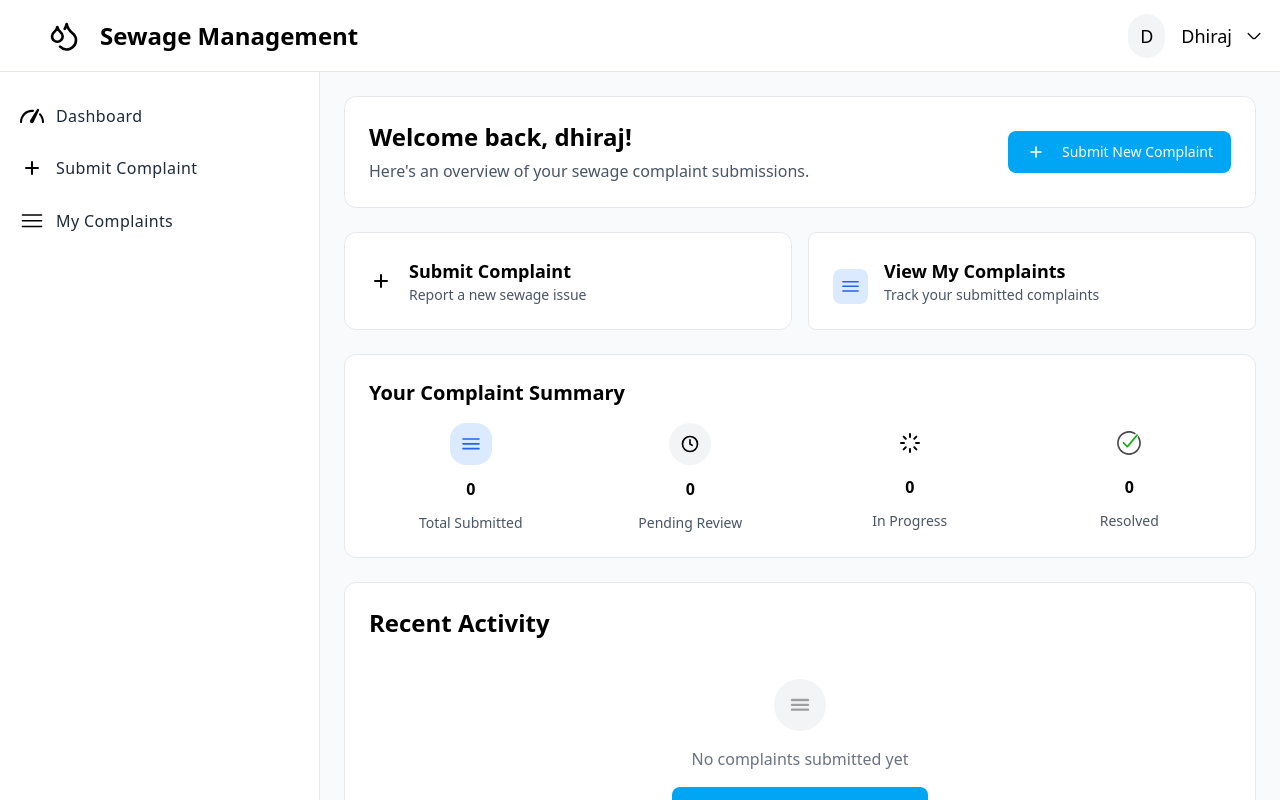
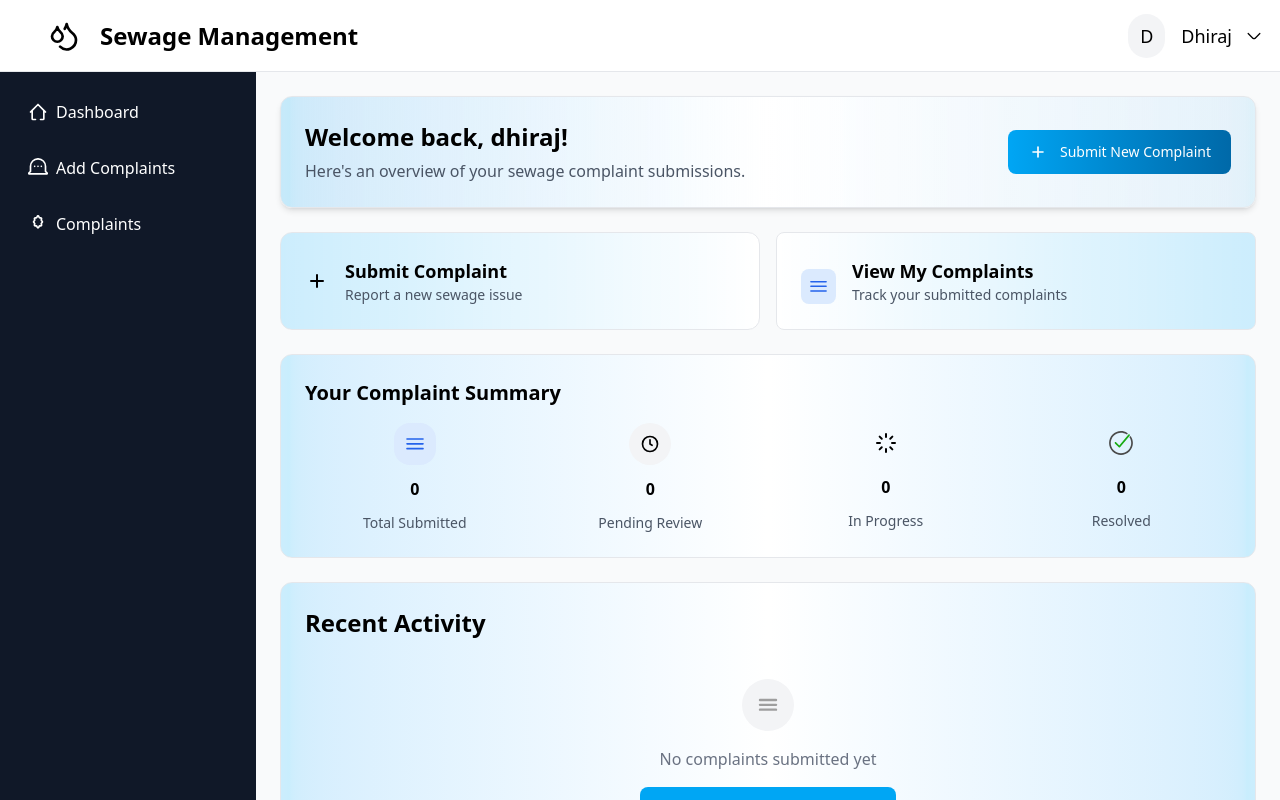
Before and after one commit to Dhiraj10t/Sewage-Management, a React (Vite) app in the folder frontend/: page /user in a window 1280 px wide. Built offline with nearby package versions, Linux system fonts and the light colour scheme; sample sign-in values are in the browser's storage.

Commit message:
style changed

```diff
--- a/frontend/src/components/Sidebar.jsx
+++ b/frontend/src/components/Sidebar.jsx
@@ -1,50 +1,73 @@
-import React from 'react'
-import { useState } from 'react'
-import { Link } from 'react-router-dom'
+import React from "react";
+import { Link } from "react-router-dom";
 
 const Sidebar = () => {
-    const [show, setShow] = useState(false)
-    return (
-        <aside className='sm:border-r-[1.5px] not-sm:absolute w-[25%] mt-17 not-sm:mt-18 not-sm:w-[100%] sm:bg-white sm:border-gray-200'>
-            <div onClick={() => setShow(!show)} className='sm:hidden not-sm:fixed top-[25px] z-10 left-3 w-[8-vw]'>
-                {show?<svg xmlns="http://www.w3.org/2000/svg" fill="#000000" width="16px" height="16px" viewBox="0 0 16 16">
-                    <path d="M0 14.545L1.455 16 8 9.455 14.545 16 16 14.545 9.455 8 16 1.455 14.545 0 8 6.545 1.455 0 0 1.455 6.545 8z" fill-rule="evenodd" /></svg>:<svg xmlns="http://www.w3.org/2000/svg" width="20px" height="20px" viewBox="-0.5 0 25 25" fill-rule="none"><path d="M2 12.32H22" stroke="#000000" stroke-width="3" stroke-linecap="round" stroke-linejoin="round"></path><path d="M2 18.32H22" stroke="#000000" stroke-width="3" stroke-linecap="round" stroke-linejoin="round"></path><path d="M2 6.32001H22" stroke="#000000" stroke-width="3" stroke-linecap="round" stroke-linejoin="round"></path></svg>
-                }
-            </div>
-            <nav className={`fixed mt-6 not-sm:mt-0 not-sm:text-sm sm:w-[25%] not-sm:w-[60%] transition-all ease-in-out duration-600 md:translate-x-0 ${show ? "translate-x-0" : "-translate-x-200"} not-sm:h-screen not-sm:bg-white`}>
-                <ul className="space-y-1">
-                    <li>
-                        <Link to="/user" className="flex items-center gap-1 px-4 py-3 text-gray-800 mx-1 hover:bg-gray-200 rounded-xl">
-                            <span className='not-sm:h-5 not-sm:w-5'><svg xmlns="http://www.w3.org/2000/svg" xmlns:xlink="http://www.w3.org/1999/xlink" fill="#000000" version="1.1" id="Layer_1" width="24px" height="24px" viewBox="0 0 92 92" enable-background="new 0 0 92 92" xml:space="preserve">
-                                <path id="XMLID_1594_" d="M72.8,24.9L53.4,66.7c-1.7,4.3-4.7,6.8-8,6.8c-2.7,0-5-1.4-6.3-3.6c-1.4-2.6-1.3-5.8,0.4-8.5v0l25.4-40.7  c1.3-2,3.9-2.7,6-1.6C73,20.2,73.8,22.7,72.8,24.9z M79.6,37c-1.5-1.6-4-1.7-5.7-0.2c-1.6,1.5-1.7,4-0.2,5.7  C80.3,49.7,84,59.1,84,69c0,2.2,1.8,4,4,4s4-1.8,4-4C92,57.1,87.6,45.7,79.6,37z M49.2,30.4c2.2,0.2,4.1-1.4,4.3-3.6  c0.2-2.2-1.4-4.1-3.6-4.3c-1.3-0.1-2.6-0.2-3.9-0.2c-25.4,0-46,21-46,46.8c0,2.2,1.8,4,4,4s4-1.8,4-4c0-21.4,17-38.8,38-38.8  C47.1,30.2,48.2,30.3,49.2,30.4z" />
-                            </svg></span>
-                            <span className="ml-2 font-medium tracking-wide">Dashboard</span>
-                        </Link>
-                    </li>
-                    <li>
-                        <Link to="/addComplaint" className="flex items-center gap-1 px-4 py-3 mx-1 text-gray-800 hover:bg-gray-200 rounded-xl">
-                            <span className='not-sm:h-5 not-sm:w-5'><svg xmlns="http://www.w3.org/2000/svg" width="24px" height="24px" viewBox="0 0 24 24" fill="none">
-                                <g id="Edit / Add_Plus">
-                                    <path id="Vector" d="M6 12H12M12 12H18M12 12V18M12 12V6" stroke="#000000" stroke-width="2" stroke-linecap="round" stroke-linejoin="round" />
-                                </g>
-                            </svg></span>
-                            <span className="ml-2 font-medium tracking-wide">Submit Complaint</span>
-                        </Link>
-                    </li>
-                    <li>
-                        <Link to="/myComplaint" className="flex items-center gap-1 px-4 py-3 mx-1 text-gray-800 hover:bg-gray-200 rounded-xl">
-                            <span className='mt-[1px] not-sm:h-5 not-sm:w-5'><svg xmlns="http://www.w3.org/2000/svg" width="24px" height="24px" viewBox="-0.5 0 25 25" fill="none">
-                                <path d="M2 12.32H22" stroke="#000000" stroke-width="1.5" stroke-linecap="round" stroke-linejoin="round" />
-                                <path d="M2 18.32H22" stroke="#000000" stroke-width="1.5" stroke-linecap="round" stroke-linejoin="round" />
-                                <path d="M2 6.32001H22" stroke="#000000" stroke-width="1.5" stroke-linecap="round" stroke-linejoin="round" />
-                            </svg></span>
-                            <span className="ml-2 font-medium tracking-wide">My Complaints</span>
-                        </Link>
-                    </li>
-                </ul>
-            </nav>
-        </aside>
-    )
-}
+  return (
+    <div className="w-[20%] h-screen bg-gray-900 text-white flex flex-col py-6 px-3">
+      {/* Sidebar Header */}
+      <h1 className="text-2xl font-bold mb-8 px-2">My App</h1>
 
-export default Sidebar
+      {/* Navigation Links */}
+      <nav className="flex flex-col gap-2">
+        {/* Dashboard */}
+        <Link
+          to="/user"
+          className="relative overflow-hidden flex items-center gap-2 px-4 py-3 rounded-lg group"
+        >
+          <span className="absolute left-0 top-0 h-full w-0 bg-gradient-to-r from-cyan-500 to-blue-500 transition-all duration-300 group-hover:w-full"></span>
+          <svg
+            className="relative z-10 w-5 h-5"
+            xmlns="http://www.w3.org/2000/svg"
+            fill="none"
+            viewBox="0 0 24 24"
+            stroke="currentColor"
+          >
+            {/* Your original SVG path */}
+            <path strokeLinecap="round" strokeLinejoin="round" strokeWidth={2} d="M3 12l2-2m0 0l7-7 7 7M5 10v10a1 1 0 001 1h3m10-11l2 2m-2-2v10a1 1 0 01-1 1h-3" />
+          </svg>
+          <span className="relative z-10">Dashboard</span>
+        </Link>
+
+        {/* Complaints */}
+        <Link
+          to="/addComplaint"
+          className="relative overflow-hidden flex items-center gap-2 px-4 py-3 rounded-lg group"
+        >
+          <span className="absolute left-0 top-0 h-full w-0 bg-gradient-to-r from-pink-500 to-purple-500 transition-all duration-300 group-hover:w-full"></span>
+          <svg
+            className="relative z-10 w-5 h-5"
+            xmlns="http://www.w3.org/2000/svg"
+            fill="none"
+            viewBox="0 0 24 24"
+            stroke="currentColor"
+          >
+            {/* Your original SVG path */}
+            <path strokeLinecap="round" strokeLinejoin="round" strokeWidth={2} d="M8 10h.01M12 10h.01M16 10h.01M21 16v-6a9 9 0 10-18 0v6l-2 2v1h22v-1l-2-2z" />
+          </svg>
+          <span className="relative z-10">Add Complaints</span>
+        </Link>
+
+        {/* Settings */}
+        <Link
+          to="/myComplaint"
+          className="relative overflow-hidden flex items-center gap-2 px-4 py-3 rounded-lg group"
+        >
+          <span className="absolute left-0 top-0 h-full w-0 bg-gradient-to-r from-green-500 to-teal-500 transition-all duration-300 group-hover:w-full"></span>
+          <svg
+            className="relative z-10 w-5 h-5"
+            xmlns="http://www.w3.org/2000/svg"
+            fill="none"
+            viewBox="0 0 24 24"
+            stroke="currentColor"
+          >
+            {/* Your original SVG path */}
+            <path strokeLinecap="round" strokeLinejoin="round" strokeWidth={2} d="M11.049 2.927c.3-.921 1.603-.921 1.902 0l.334 1.028a1 1 0 00.95.69h1.084a1 1 0 01.95 1.316l-.334 1.027a1 1 0 00.29.954l.77.77a1 1 0 010 1.415l-.77.77a1 1 0 00-.29.954l.334 1.027a1 1 0 01-.95 1.316h-1.084a1 1 0 00-.95.69l-.334 1.028a1 1 0 01-1.902 0l-.334-1.028a1 1 0 00-.95-.69H8.681a1 1 0 01-.95-1.316l.334-1.027a1 1 0 00-.29-.954l-.77-.77a1 1 0 010-1.415l.77-.77a1 1 0 00.29-.954l-.334-1.027A1 1 0 018.68 4.645h1.084a1 1 0 00.95-.69l.334-1.028z" />
+          </svg>
+          <span className="relative z-10">Complaints</span>
+        </Link>
+      </nav>
+    </div>
+  );
+};
+
+export default Sidebar;
--- a/frontend/src/pages/UserDashboard.jsx
+++ b/frontend/src/pages/UserDashboard.jsx
@@ -12,18 +12,18 @@ const UserDashboard = () => {
 
 
             {/* Main Content */}
-            <main className="flex-1 mt-18 w-full p-6 overflow-y-auto ">
+            <main  className="flex-1 mt-18 w-full p-6 overflow-y-auto ">
                 {/* Top Header */}
                 <motion.div
                 initial={{opacity:0}}
                 animate={{opacity:1}}
                 transition={{ delay: 0.2, duration: 0.5 }}
-                className="flex not-sm:flex-col mb-6 justify-between not-sm:gap-3 border-1 border-gray-200 px-6 py-6 bg-white rounded-xl items-center ">
+                 className="flex not-sm:flex-col mb-6 justify-between not-sm:gap-3 bg-gradient-to-r from-sky-500/20 via-white to-sky-500/10 border border-gray-200 px-6 py-6 rounded-xl items-center shadow-md">
                     <div className='space-y-0.5 flex flex-col not-sm:items-center gap-1'>
                         <h1 className="text-2xl font-semibold">Welcome back, dhiraj!</h1>
                         <p className="text-gray-600 flex not-sm:text-center">Here's an overview of your sewage complaint submissions.</p>
                     </div>
-                    <button onClick={()=>navigate("/addComplaint")} className="flex gap-4 bg-sky-500 text-white px-[18px] py-[11px] rounded-lg cursor-pointer hover:bg-sky-700 text-sm font-medium">
+                    <button onClick={()=>navigate("/addComplaint")} className="flex gap-3 bg-gradient-to-r from-sky-500 to-sky-700 text-white px-5 py-3 rounded-lg cursor-pointer hover:shadow-lg hover:scale-[1.02] transition-all duration-200 text-sm font-medium">
                         <span><svg xmlns="http://www.w3.org/2000/svg" width="20px" height="20px" viewBox="0 0 24 24" fill="none">
                             <g id="Edit / Add_Plus">
                                 <path id="Vector" d="M6 12H12M12 12H18M12 12V18M12 12V6" stroke="#ffffff" stroke-width="2" stroke-linecap="round" stroke-linejoin="round" />
@@ -39,7 +39,7 @@ const UserDashboard = () => {
                 animate={{opacity:1}}
                 transition={{ delay: 0.30, duration: 0.5 }}
                 className="grid grid-cols-1 cursor-pointer md:grid-cols-2 gap-4 mb-6">
-                    <div onClick={()=>navigate("/addComplaint")} className="bg-white border-[1.5px] py-6 border-gray-200 rounded-xl px-6 flex  items-start gap-4 hover:shadow-sm">
+                    <div onClick={()=>navigate("/addComplaint")} className="bg-white bg-gradient-to-r from-sky-500/20  border-[1.5px] py-6 border-gray-200 rounded-xl px-6 flex  items-start gap-4 hover:shadow-sm">
                         <div className="text-2xl mt-3"><svg xmlns="http://www.w3.org/2000/svg" width="24px" height="24px" viewBox="0 0 24 24" fill="none">
                             <g id="Edit / Add_Plus">
                                 <path id="Vector" d="M6 12H12M12 12H18M12 12V18M12 12V6" stroke="#000000" stroke-width="2" stroke-linecap="round" stroke-linejoin="round" />
@@ -50,7 +50,7 @@ const UserDashboard = () => {
                             <p className="text-sm text-gray-600">Report a new sewage issue</p>
                         </div>
                     </div>
-                    <div onClick={()=>navigate("/myComplaint")} className="bg-white border-[1.5px] border-gray-200 rounded-lg py-6 px-6 flex items-start gap-4 hover:shadow-sm">
+                    <div onClick={()=>navigate("/myComplaint")} className="bg-white bg-gradient-to-r  to-sky-500/20 border-[1.5px] border-gray-200 rounded-lg py-6 px-6 flex items-start gap-4 hover:shadow-sm">
                         <div className="text-2xl mt-3 bg-blue-100 p-2 rounded-lg"><svg xmlns="http://www.w3.org/2000/svg" width="19px" height="19px" viewBox="-0.5 0 25 25" fill="none">
                             <path d="M2 12.32H22" stroke="#2563EB" stroke-width="2" stroke-linecap="round" stroke-linejoin="round" />
                             <path d="M2 18.32H22" stroke="#2563EB" stroke-width="2" stroke-linecap="round" stroke-linejoin="round" />
@@ -68,7 +68,7 @@ const UserDashboard = () => {
                 initial={{opacity:0}}
                 animate={{opacity:1}}
                 transition={{ delay: 0.4, duration: 0.5 }}
-                className="bg-white border-[1.5px] border-gray-200 rounded-xl p-6 mb-6">
+                className="bg-white border-[1.5px] bg-gradient-to-r from-sky-500/20 via-white to-sky-500/20 border-gray-200 rounded-xl p-6 mb-6">
                     <h3 className="text-xl font-semibold mb-4">Your Complaint Summary</h3>
                     <div className="grid grid-cols-2 sm:grid-cols-4 gap-4 text-center">
                         <div className='flex flex-col items-center gap-3'>
@@ -80,7 +80,7 @@ const UserDashboard = () => {
                             <p className="font-bold">0</p>
                             <p className="text-sm text-gray-600">Total Submitted</p>
                         </div>
-                        <div className='flex flex-col items-center gap-3'>
+                        <div className='flex flex-col  items-center gap-3'>
                             <div className="bg-gray-100 rounded-full p-[11px]">
                                 <svg xmlns="http://www.w3.org/2000/svg" width="20px" height="20px" viewBox="0 0 24 24" fill="none">
                                     <path d="M12 7V12L14.5 13.5M21 12C21 16.9706 16.9706 21 12 21C7.02944 21 3 16.9706 3 12C3 7.02944 7.02944 3 12 3C16.9706 3 21 7.02944 21 12Z" stroke="#000000" stroke-width="2" stroke-linecap="round" stroke-linejoin="round" />
@@ -128,7 +128,7 @@ const UserDashboard = () => {
                     </div>
                 </motion.div>
 
-                <div className="bg-white border-[1.5px] border-gray-200 rounded-xl h-[300px] p-6 mb-6 ">
+                <div className="bg-white bg-gradient-to-r from-sky-500/20 via-white to-sky-500/20 border-[1.5px] border-gray-200 rounded-xl h-[300px] p-6 mb-6 ">
                     <h3 className="text-2xl font-semibold mb-2">
                         <span></span>
                         <span>Recent Activity</span>
@@ -151,24 +151,7 @@ const UserDashboard = () => {
                     </div>
                 </div>
 
-                {/* Status Legend */}
-                <div className="bg-white border rounded-xl p-6">
-                    <h3 className="text-xl font-semibold mb-4">Understanding Complaint Status</h3>
-                    <div className="grid grid-cols-1 md:grid-cols-3 gap-4">
-                        <div>
-                            <span className="text-sm font-medium bg-red-100 text-red-600 px-2 py-1 rounded">Pending</span>
-                            <p className="text-sm text-gray-600 mt-1">Your complaint has been received</p>
-                        </div>
-                        <div>
-                            <span className="text-sm font-medium bg-yellow-100 text-yellow-600 px-2 py-1 rounded">In Progress</span>
-                            <p className="text-sm text-gray-600 mt-1">Our team is actively working on it</p>
-                        </div>
-                        <div>
-                            <span className="text-sm font-medium bg-green-100 text-green-600 px-2 py-1 rounded">Resolved</span>
-                            <p className="text-sm text-gray-600 mt-1">Your complaint has been resolved</p>
-                        </div>
-                    </div>
-                </div>
+
             </main>
         </div>
 
```
Also changed, not shown: frontend/src/pages/Login.jsx (+5 -5 lines), frontend/src/pages/Register.jsx (+71 -52 lines), frontend/public/images/login-bg.jpg (added), frontend/public/images/sewage-bg.png (deleted).
